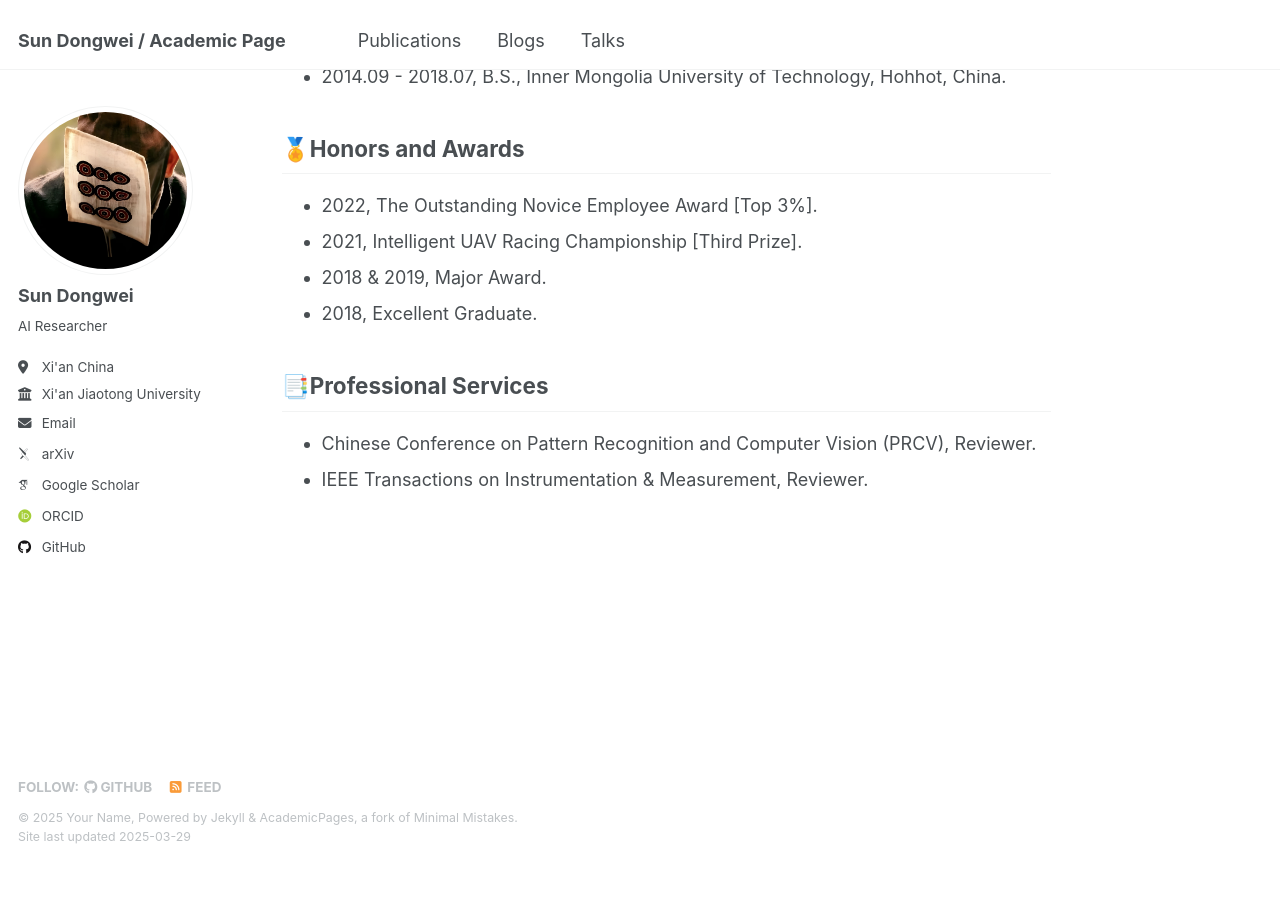
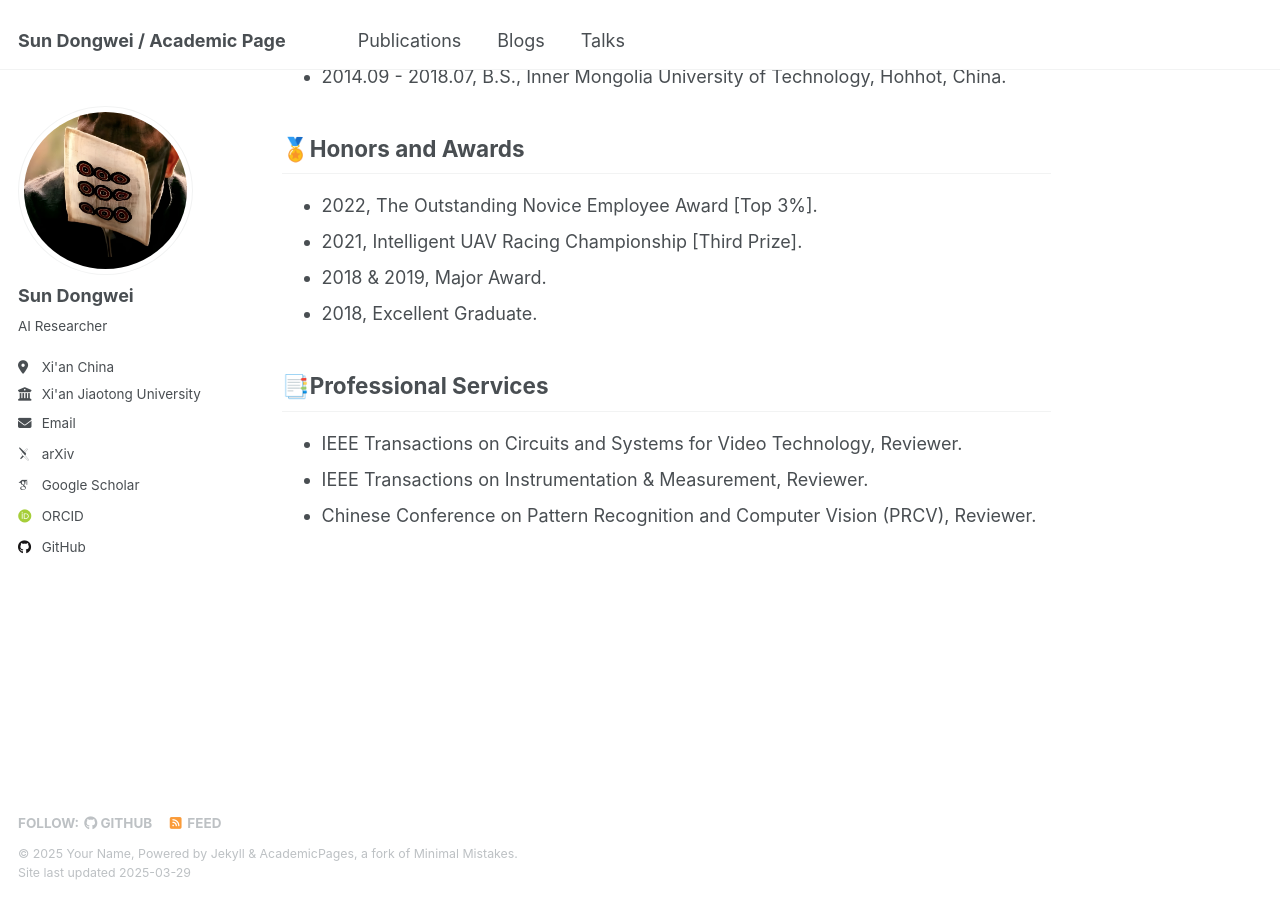
Before and after one commit to sundongwei/sundongwei.github.io, a Jekyll site: the page built from _pages/about.md, in a window 1280 px wide and 900 px high, scrolled down 876 px. Built offline with Jekyll 4.4.1, drawn with Linux system fonts in a browser that asks for light colours; some web fonts are replaced; before the commit the page ends 1740 px from its top, so only the background shows below that.

Commit message:
20250316v1

```diff
--- a/_pages/about.md
+++ b/_pages/about.md
@@ -38,5 +38,6 @@ redirect_from:
 
 📑Professional Services
 ------
+- IEEE Transactions on Circuits and Systems for Video Technology, Reviewer.
+- IEEE Transactions on Instrumentation & Measurement, Reviewer.
 - Chinese Conference on Pattern Recognition and Computer Vision (PRCV), Reviewer.
-- IEEE Transactions on Instrumentation & Measurement, Reviewer.
```
